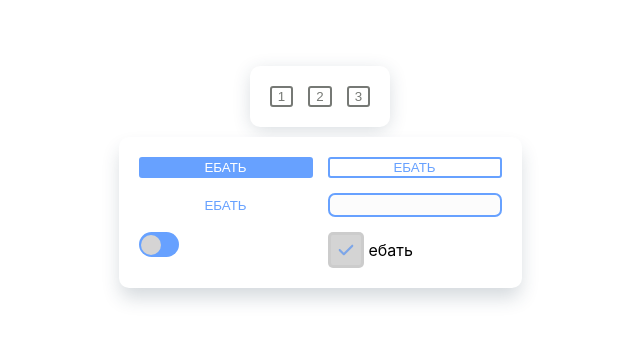
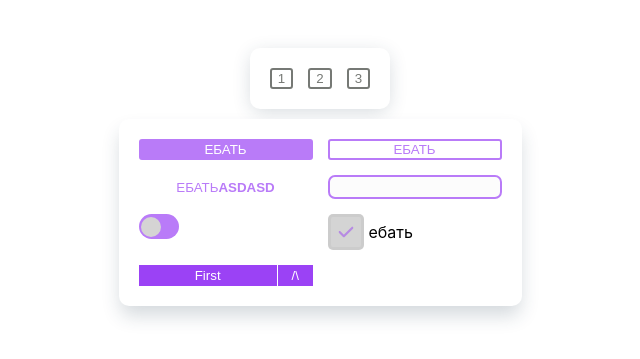
Before and after one commit to CDS-Solutions/UI, a React (Create React App) app: page / in a window 1280 px wide. Shown: the part 223-582 px from the top of the page, without its empty margins (320-960 px from the left). Built offline with nearby package versions, Linux system fonts and the light colour scheme; the HTML template or start-up script is replaced by a standard one.

Commit message:
SplitButton component

```diff
--- a/src/App.tsx
+++ b/src/App.tsx
@@ -5,6 +5,7 @@ import CheckBox from './components/CheckBox/CheckBox';
 import ColorGroup from './components/ColorGroup/ColorGroup';
 import Grid from './components/Grid/Grid';
 import Input from './components/Input/Input';
+import SplitButton from './components/SplitButton/SplitButton';
 import Switch from './components/Switch/Switch';
 // import TransferList from './components/TransferList/TransferList';
 
@@ -46,7 +47,8 @@ function App() {
        </Grid>
 
       <Grid shadow='m' tcolumns={countColumns}>
-        <ColorGroup color='#2679ff'>
+
+        <ColorGroup color='#9b42f5'>
 
             <Button
               disabled={disabled}
@@ -70,15 +72,24 @@ function App() {
             onClick={() => console.log(1)}
           >
             {buttonValue}
+            <b>asdasd</b>
           </Button>
 
           <Input disabled={disabled} onChange={(e:any) => setButtonValue(e.target.value)}/>
 
           <Switch onChange={setDisabled}/>
 
-  {/* <TransferList firstArray={firstArray} secondArray={secondArray}/> */}
           <CheckBox label={buttonValue} disabled={disabled}/>
+
+          <SplitButton
+            onClick={(value) => console.log(value)}
+            variables={['First', 'Second', 'Third']}
+          />
+
+
+
         </ColorGroup>
+
       </Grid>
 
 
--- a/src/components/Button/Button.tsx
+++ b/src/components/Button/Button.tsx
@@ -18,10 +18,7 @@ type ButtonPropsT = {
     onClick?: () => void
 }
 
-
-const Button:FC<ButtonPropsT> = ({disabled, children, varianted, color,width, height, onClick}) => {
-
-    const variantedStyle = () =>{
+export const variantedStyle = (varianted: variantedEnum | string, color: string) =>{
     switch (varianted) {
         case variantedEnum.text:
             return {
@@ -47,9 +44,12 @@ const Button:FC<ButtonPropsT> = ({disabled, children, varianted, color,width, he
     }
 }
 
+const Button:FC<ButtonPropsT> = ({disabled, children, varianted, color,width, height, onClick}) => {
+
+
     return (
         <button
-            style={{...variantedStyle(), width, height}}
+            style={{...variantedStyle(varianted || '', color || ''), width, height}}
             className={styles.container}
             disabled={disabled}
             onClick={onClick}
--- /dev/null
+++ b/src/components/SplitButton/SplitButton.module.css
@@ -0,0 +1,45 @@
+.wrap_buttons{
+    display: flex;
+    width: 100%;
+    position: relative;
+    gap: 0 1px;
+}
+.wrap_buttons > button:active {
+    animation:click 0.2s;
+}
+
+.button{
+    width: 80%;
+
+}
+.items{
+    position: absolute;
+    top: 25px;
+    box-sizing: border-box;
+    width: 100%;
+    opacity: 0;
+}
+.items.show{
+    opacity: 1;
+}
+.items > div{
+    background-color: rgb(247, 247, 247);
+    padding: 0 10px;
+
+}
+.items > div.selected{
+    background-color: rgb(222, 222, 222);
+}
+.icon_button{
+    width: 20%;
+}
+
+@keyframes click {
+    0% {
+        filter:contrast(5);
+        transform: translateX(-2%);
+    }
+    100% {
+        filter:contrast(1);
+    }
+  }
--- /dev/null
+++ b/src/components/SplitButton/SplitButton.tsx
@@ -0,0 +1,70 @@
+import React, { FC, useState } from 'react'
+import { variantedEnum, variantedStyle } from '../Button/Button'
+import styles from './SplitButton.module.css'
+
+type SplitButtonProps = {
+    color?:string,
+    disabled?: boolean,
+    width?:string,
+    height?:string,
+    variables: string[],
+    varianted?: variantedEnum | string,
+    onClick: (variable: string) => void
+
+}
+
+const SplitButton: FC<SplitButtonProps> = ({variables, varianted, color, onClick}) => {
+
+    const [selectedVariable, setSelectedVariable] = useState<string>(variables[0])
+    const [isShowVariables, setIsShowVariables] = useState<boolean>(false)
+
+    let button_style = {...variantedStyle(varianted || '', color || '')}
+
+    const handleVariable = (variable: string) =>{
+        setSelectedVariable(variable)
+        setIsShowVariables(false)
+    }
+
+    const item = (variable: string) =>{
+        let style = variable === selectedVariable  && styles.selected
+        return (
+            <div
+                key={variable}
+                onClick={() => handleVariable(variable)}
+                className={style || ''}>
+                {variable}
+            </div>
+        )
+    }
+
+    return (
+        <div className={styles.wrap_buttons}>
+
+            <button onClick={() => onClick(selectedVariable)} className={styles.button} style={button_style}>
+                {selectedVariable}
+            </button>
+
+            <button
+                onClick={() => setIsShowVariables(!isShowVariables)}
+                className={styles.icon_button} style={button_style}
+            >
+                /\
+            </button>
+
+            <div className={`${styles.items} ${isShowVariables && styles.show}`}>
+                {variables.map((variable: string) =>{
+                    return item(variable)
+                })}
+            </div>
+        </div>
+
+  )
+}
+
+SplitButton.defaultProps ={
+    color: '#3c403a',
+    varianted: variantedEnum.contained,
+    disabled: false
+
+}
+export default SplitButton
```
Lines whose indentation alone changed are shown as unchanged.
